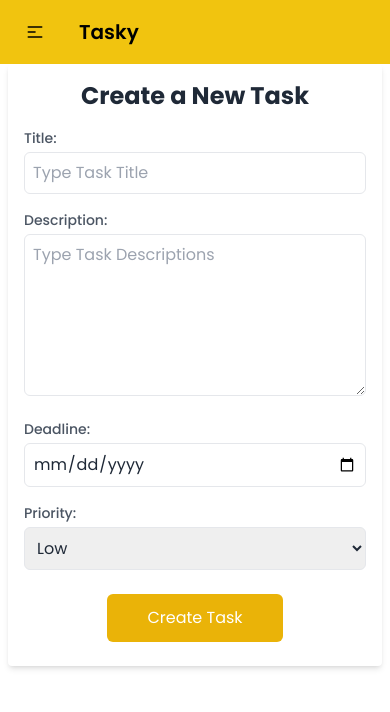
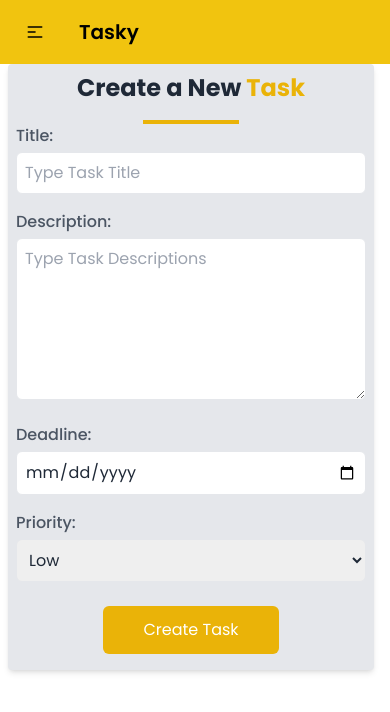
Before and after one commit to sakibhossain22/tasky-client, a React (Vite) app: page /dashboard/add-task in a window 390 px wide. Shown: the top 712 px of the page. Built offline with nearby package versions, Linux system fonts and the light colour scheme; no server answers.

Commit message:
fully responsived

```diff
--- a/src/components/Dashboard/AddTask/AddTask.jsx
+++ b/src/components/Dashboard/AddTask/AddTask.jsx
@@ -43,11 +43,12 @@ function AddTask() {
     };
     if (isLoading) return <div className='flex items-center justify-center h-screen'><span className="loading loading-spinner loading-lg"></span></div>
     return (
-        <div className="mx-auto lg:mt-8 p-4 bg-white rounded shadow-md">
-            <h2 className="text-2xl font-bold mb-4 text-center">Create a New Task</h2>
+        <div className="mx-auto lg:mt-8 p-2 mr-2 bg-gray-200 rounded shadow-md">
+            <h2 className="text-2xl font-bold mb-4 text-center">Create a New <span className='text-yellow-500'>Task</span></h2>
+            <div className='h-1 w-24 bg-yellow-500 mx-auto'></div>
             <form onSubmit={handleSubmit(onSubmit)} className="space-y-4">
                 <div>
-                    <label htmlFor="title" className="block text-sm font-medium text-gray-600">
+                    <label htmlFor="title" className="block font-medium text-gray-600">
                         Title:
                     </label>
                     <input
@@ -60,7 +61,7 @@ function AddTask() {
                     />
                 </div>
                 <div>
-                    <label htmlFor="description" className="block text-sm font-medium text-gray-600">
+                    <label htmlFor="description" className="block font-medium text-gray-600">
                         Description:
                     </label>
                     <textarea
@@ -73,7 +74,7 @@ function AddTask() {
                     />
                 </div>
                 <div>
-                    <label htmlFor="deadline" className="block text-sm font-medium text-gray-600">
+                    <label htmlFor="deadline" className="block font-medium text-gray-600">
                         Deadline:
                     </label>
                     <input
@@ -85,7 +86,7 @@ function AddTask() {
                     />
                 </div>
                 <div>
-                    <label htmlFor="priority" className="block text-sm font-medium text-gray-600">
+                    <label htmlFor="priority" className="block font-medium text-gray-600">
                         Priority:
                     </label>
                     <select
```
